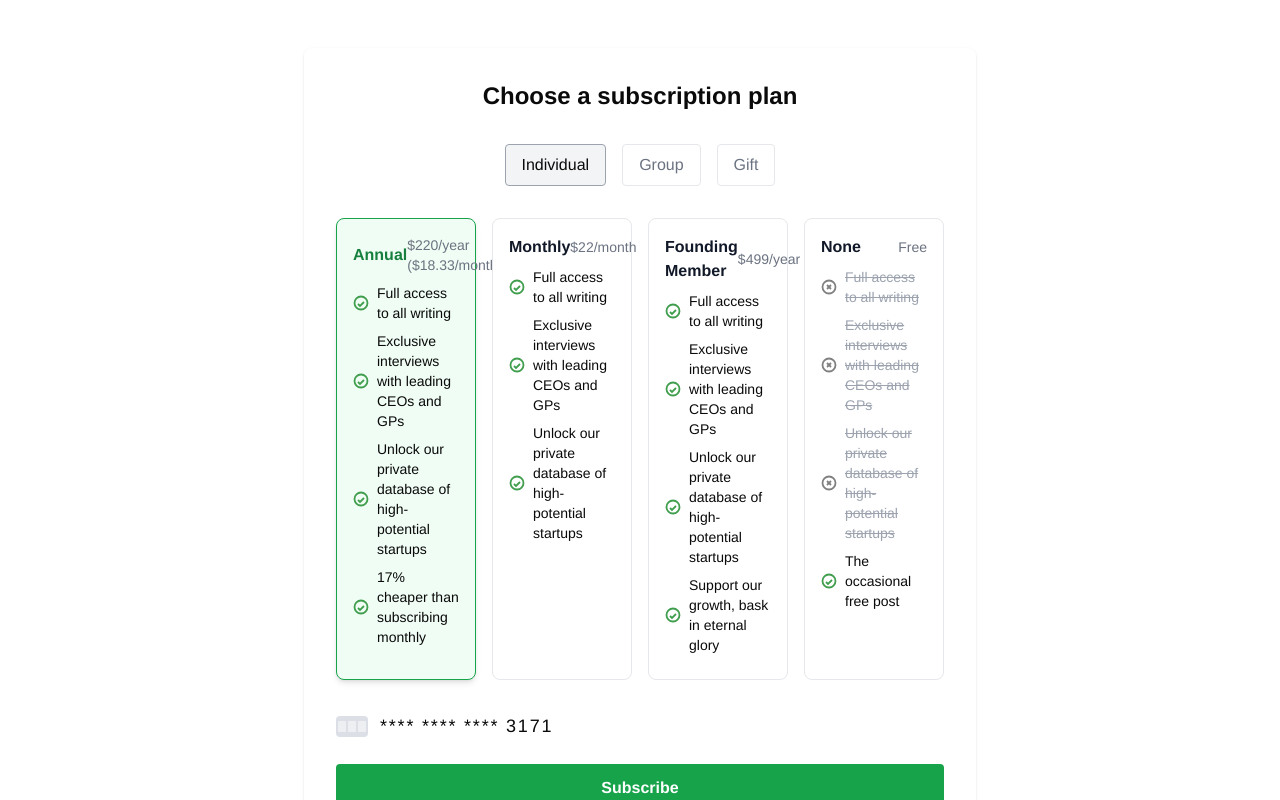
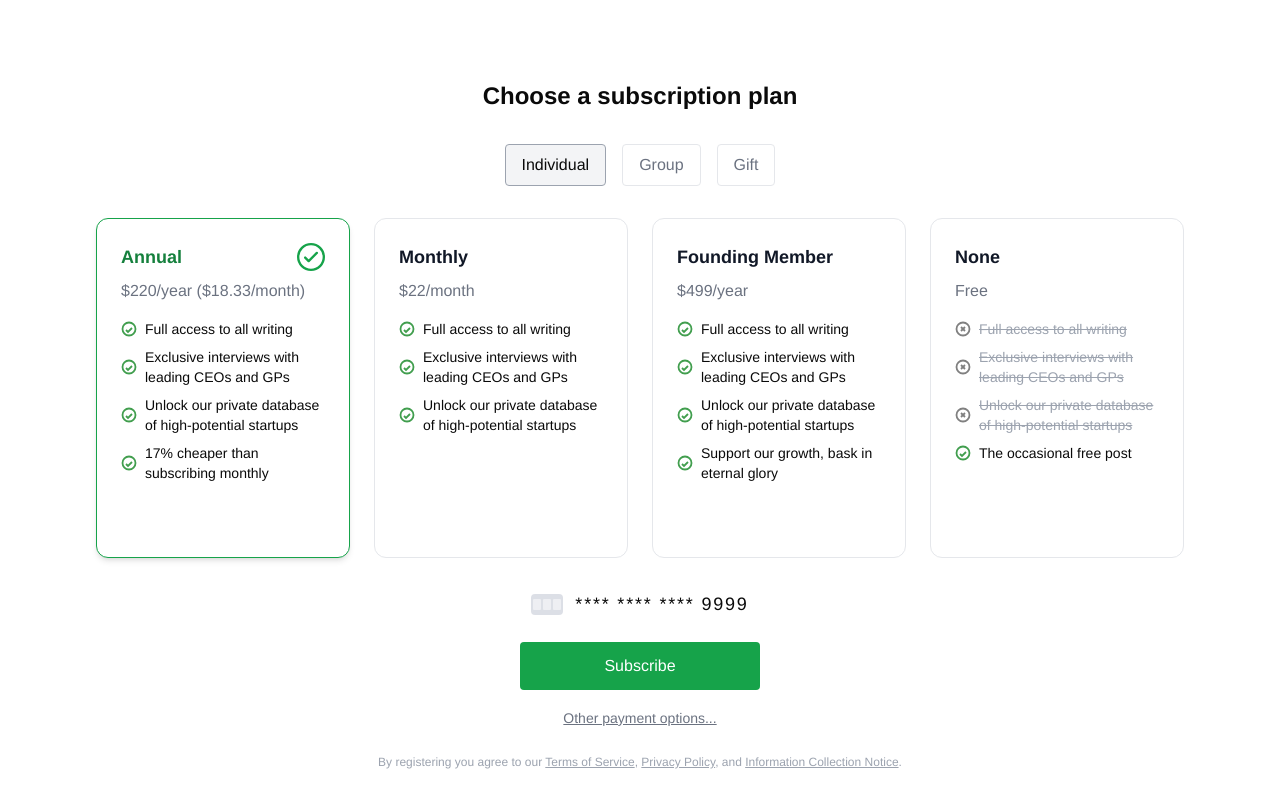
Before and after one commit to HongluW/substack-casualpayments, a Next.js app: page /subscribe in a window 1280 px wide. Shown: the top 800 px of the page. Built offline with nearby package versions, Linux system fonts and the light colour scheme.

Commit message:
Refactor SubscribePage component: Enhanced layout and styling for subscription plans, improved button interactions, and updated visual elements for better user experience.

```diff
--- a/app/subscribe/page.tsx
+++ b/app/subscribe/page.tsx
@@ -57,25 +57,27 @@ export default function SubscribePage() {
 
   return (
     <div className="min-h-screen flex flex-col items-center justify-center bg-white py-12">
-      <div className="w-full max-w-2xl mx-auto bg-white rounded-lg shadow p-8">
+      <div className="w-full max-w-6xl mx-auto bg-white p-2 sm:p-8">
         <h2 className="text-2xl font-semibold text-center mb-8">Choose a subscription plan</h2>
         <div className="flex justify-center gap-4 mb-8">
           {planTypeTabs.map(tab => (
             <button
               key={tab}
               type="button"
-              className={`px-4 py-2 rounded font-medium border transition-colors ${selectedTab === tab ? "bg-gray-100 border-gray-400" : "bg-white border-gray-200 text-gray-500"}`}
+              className={`px-4 py-2 rounded font-medium border transition-colors whitespace-nowrap ${selectedTab === tab ? "bg-gray-100 border-gray-400" : "bg-white border-gray-200 text-gray-500"}`}
               onClick={() => setSelectedTab(tab)}
             >
               {tab}
             </button>
           ))}
         </div>
-        <div className="grid grid-cols-1 md:grid-cols-4 gap-4 mb-8">
+        <div className="w-full mb-8">
+          <div className="grid grid-cols-1 md:grid-cols-4 gap-6 w-full">
             {plans.map((plan, idx) => (
               <label
                 key={plan.key}
-              className={`flex flex-col border rounded-lg p-4 cursor-pointer transition-all ${selectedPlan === plan.key ? "border-green-600 shadow-md bg-green-50" : "border-gray-200 bg-white"}`}
+                className={`flex flex-col border rounded-xl px-6 py-6 cursor-pointer transition-all bg-white h-full min-h-[340px] justify-between ${selectedPlan === plan.key ? "border-green-600 shadow-md bg-green-50" : "border-gray-200"}`}
+                style={{ minWidth: 0 }}
               >
                 <input
                   type="radio"
@@ -85,10 +87,16 @@ export default function SubscribePage() {
                   onChange={() => setSelectedPlan(plan.key)}
                   className="sr-only"
                 />
+                <div>
                   <div className="flex items-center justify-between mb-2">
-                <span className={`font-semibold ${selectedPlan === plan.key ? "text-green-700" : "text-gray-900"}`}>{plan.name}</span>
-                <span className="text-sm font-medium text-gray-500">{plan.price}</span>
+                    <span className={`font-semibold text-lg ${selectedPlan === plan.key ? "text-green-700" : "text-gray-900"}`}>{plan.name}</span>
+                    {selectedPlan === plan.key && (
+                      <span className="ml-2">
+                        <svg width="28" height="28" viewBox="0 0 24 24" fill="none"><circle cx="12" cy="12" r="11" stroke="#16a34a" strokeWidth="2" fill="#fff"/><path d="M7 12.5l3 3 7-7" stroke="#16a34a" strokeWidth="2" strokeLinecap="round" strokeLinejoin="round" fill="none"/></svg>
+                      </span>
+                    )}
                   </div>
+                  <div className="text-gray-500 text-base font-medium mb-4">{plan.price}</div>
                   <ul className="text-sm space-y-2 mb-2">
                     {plan.benefits.map((benefit, i) => (
                       <li key={i} className={`flex items-center gap-2 ${plan.isFree && i < 3 ? "line-through text-gray-400" : ""}`}>
@@ -101,14 +109,18 @@ export default function SubscribePage() {
                       </li>
                     ))}
                   </ul>
+                </div>
               </label>
             ))}
           </div>
-        <div className="flex items-center gap-3 mb-6">
+        </div>
+        <div className="flex items-center justify-center gap-3 mb-6">
           <svg width="32" height="21" viewBox="0 0 32 21" fill="none" className=""><rect x="0" y="0" width="32" height="21" rx="4" fill="#515e80" opacity="0.2" /><rect x="2" y="5" width="8" height="11" rx="1" fill="#fff" opacity="0.5" /><rect x="12" y="5" width="8" height="11" rx="1" fill="#fff" opacity="0.5" /><rect x="22" y="5" width="8" height="11" rx="1" fill="#fff" opacity="0.5" /></svg>
-          <span className="text-lg tracking-widest">**** **** **** 3171</span>
+          <span className="text-lg tracking-widest">**** **** **** 9999</span>
         </div>
-        <button className="w-full bg-green-600 hover:bg-green-700 text-white font-semibold py-3 rounded transition">Subscribe</button>
+        <div className="flex justify-center">
+          <button className="w-60 bg-green-600 hover:bg-green-700 text-white font-medium py-3 rounded transition">Subscribe</button>
+        </div>
         <div className="text-center mt-4">
           <a href="#" className="text-sm text-gray-500 underline">Other payment options...</a>
         </div>
```
Lines whose indentation alone changed are shown as unchanged.
